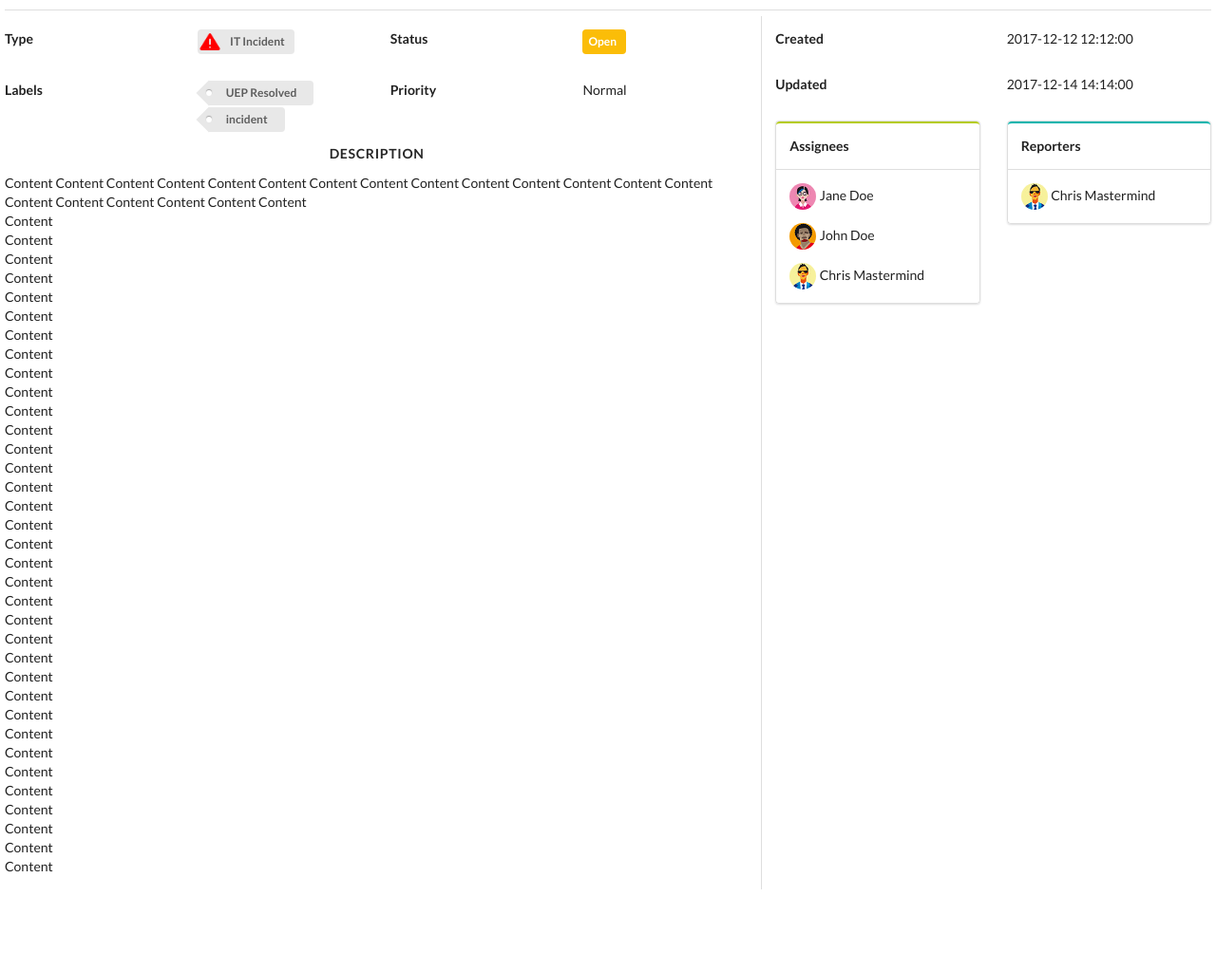
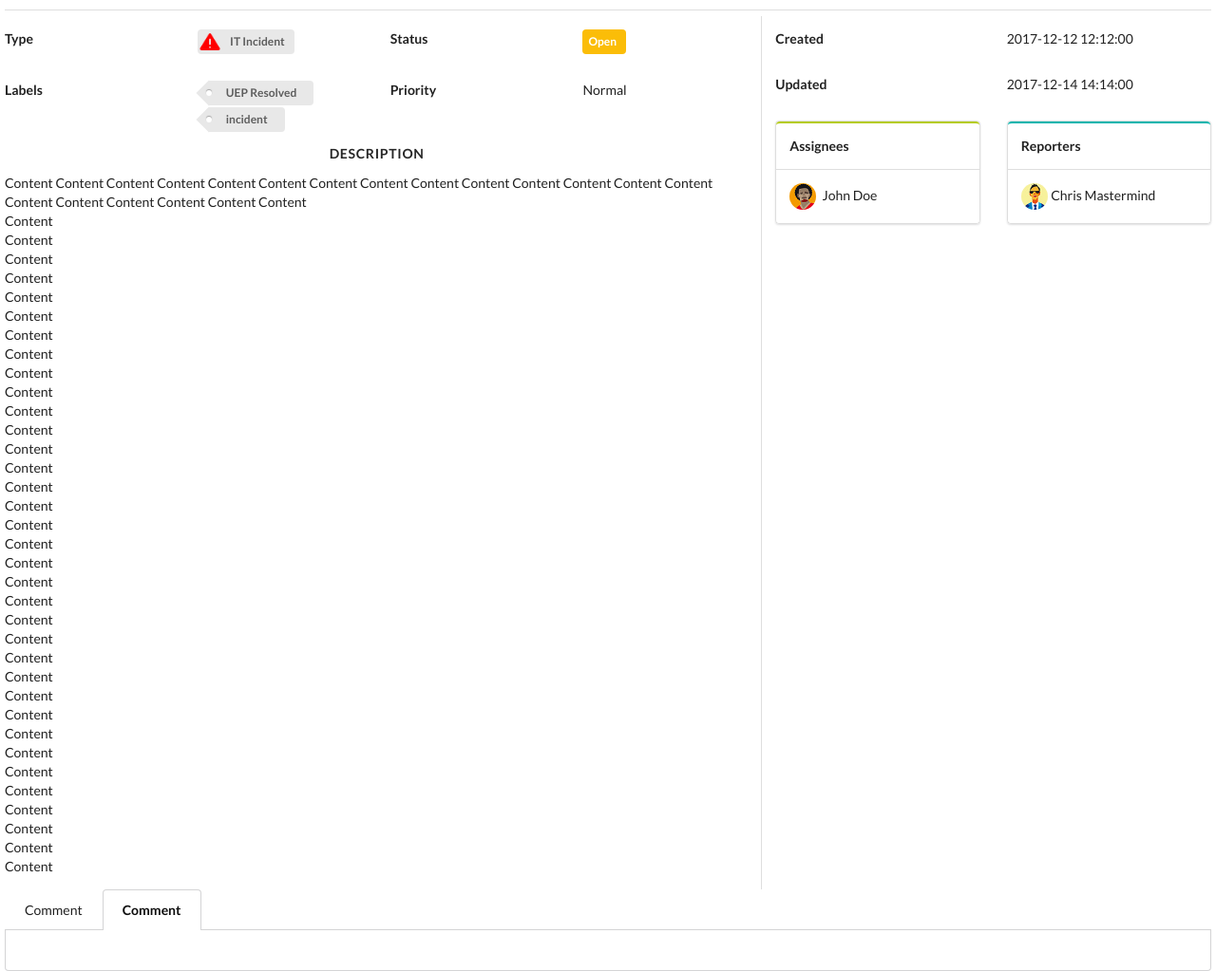
Before and after one commit to qxsch/Isitirio, a PHP site: page / in a window 1280 px wide. Shown: the part 206-1229 px from the top of the page at 95% size. Before the commit the page ends 1143 px from the top, so only its background shows below. Run offline with PHP 8.4, Linux system fonts and the light colour scheme.

Commit message:
wip layout

```diff
--- a/public/router.php
+++ b/public/router.php
@@ -19,9 +19,9 @@ if (php_sapi_name() == 'cli-server') {
 			}
 
 			$a = [
-				[ "name" => "John Doe", "value" => "usr01" ],
-				[ "name" => "Jane Doe", "value" => "usr02" ],
-				[ "name" => "Chris Mastermind", "value" => "administrator" ],
+				[ 'name' => '<img class="ui avatar image" src="/semanticui/john.jpg" /> '.htmlspecialchars('John Doe'), 'value' => 'usr01' ],
+				[ 'name' => '<img class="ui avatar image" src="/semanticui/jane.jpg" /> '.htmlspecialchars('Jane Doe'), 'value' => 'usr02' ],
+				[ 'name' => '<img class="ui avatar image" src="/semanticui/chris.jpg" /> '.htmlspecialchars('Chris Mastermind'), 'value' => 'administrator' ],
 			];
 			$r = ['success' => true, 'results' => []];
 			foreach($a as $v) {
--- a/views/main.php
+++ b/views/main.php
@@ -8,7 +8,8 @@
 
   <title>Isitirio</title>
   <link rel="stylesheet" type="text/css" href="/semanticui/semantic.css" />
-  <link rel="stylesheet" type="text/css" href="/semanticui/components/dropdown.min.css" />
+  <!-- <link rel="stylesheet" type="text/css" href="/semanticui/components/dropdown.min.css" /> -->
+  <link rel="stylesheet" type="text/css" href="/assets/css/isitirio.css" />
   <script src="/semanticui/jquery.min.js"></script>
   <script src="/semanticui/semantic.js"></script>
   <script src="/semanticui/components/dropdown.min.js"></script>
--- a/views/ticket_show.php
+++ b/views/ticket_show.php
@@ -29,7 +29,7 @@
   <div class="ui flowing basic admission popup" id="i_assignee_popup">
     <h4>Assignees</h4>
     <div class="ui multiple search selection dropdown" id="i_assignee">
-      <input type="hidden">
+      <input type="hidden" name="assignees" />
       <i class="dropdown icon"></i>
       <input type="text" class="search">
       <div class="default text">Select a user...</div>
@@ -148,10 +148,7 @@
                  <div class="ui olive segment">
                    <b>Assignees</b>
                  </div>
-                 <div class="ui segment">
-                   <p><img class="ui avatar image" src="/semanticui/jane.jpg"><span>Jane Doe</span></p>
-                   <p><img class="ui avatar image" src="/semanticui/john.jpg"><span>John Doe</span></p>
-                   <p><img class="ui avatar image" src="/semanticui/chris.jpg"><span>Chris Mastermind</span></p>
+                 <div class="ui segment" id="i_assignee_list">
                  </div>
                </div>
             </div>
@@ -173,19 +170,49 @@
   </div>
 </div>
 
+<div class="ui top attached tabular menu">
+  <div class="item">Comment</div>
+  <div class="active item">Comment</div>
+</div>
+<div class="ui bottom attached active tab segment">
+  <p></p>
+  <p></p>
+</div>
+
 <script type="text/javascript">
 $("#i_main .dropdown[dropdown]").dropdown();
 $("#i_main #i_assignee").each(function(index, value) {
-  console.log("hi");
+  var initialized = false;
   var n = $(value);
   n.dropdown({
+    values: [
+      { name: '<img class="ui avatar image" src="/semanticui/john.jpg" /> John Doe', value: 'usr01', selected:true }
+    ],
     apiSettings: {
        url: '/rest/users/?search={query}'
     },
+    saveRemoteData: false,
     onChange: function(value, text, choice) {
-       console.log("setting new assignees: " + value);
+      if(initialized) {
+         console.log("setting new assignees: " + value);
+      }
+      // updating the assignees
+      setTimeout(function() {
+        var ahtml = '';
+        $("#i_assignee > .ui.label[data-value]").each(function(i, v) {
+          ahtml += '<p>' + $(v).html().replace(/<i class="delete icon"><\/i>/g, '') + '</p>';
+        });
+        if(ahtml=='') {
+          $('#i_assignee_list').html('<i>Unassigned</i>');
+        }
+        else {
+          $('#i_assignee_list').html(ahtml);
+        }
+      }, 800);
     }
   });
+  // mark as initialized
+  setTimeout(function() { initialized = true; }, 800);
 });
 
 </script>
```
Also changed, not shown: public/assets/css/isitirio.css (added).
